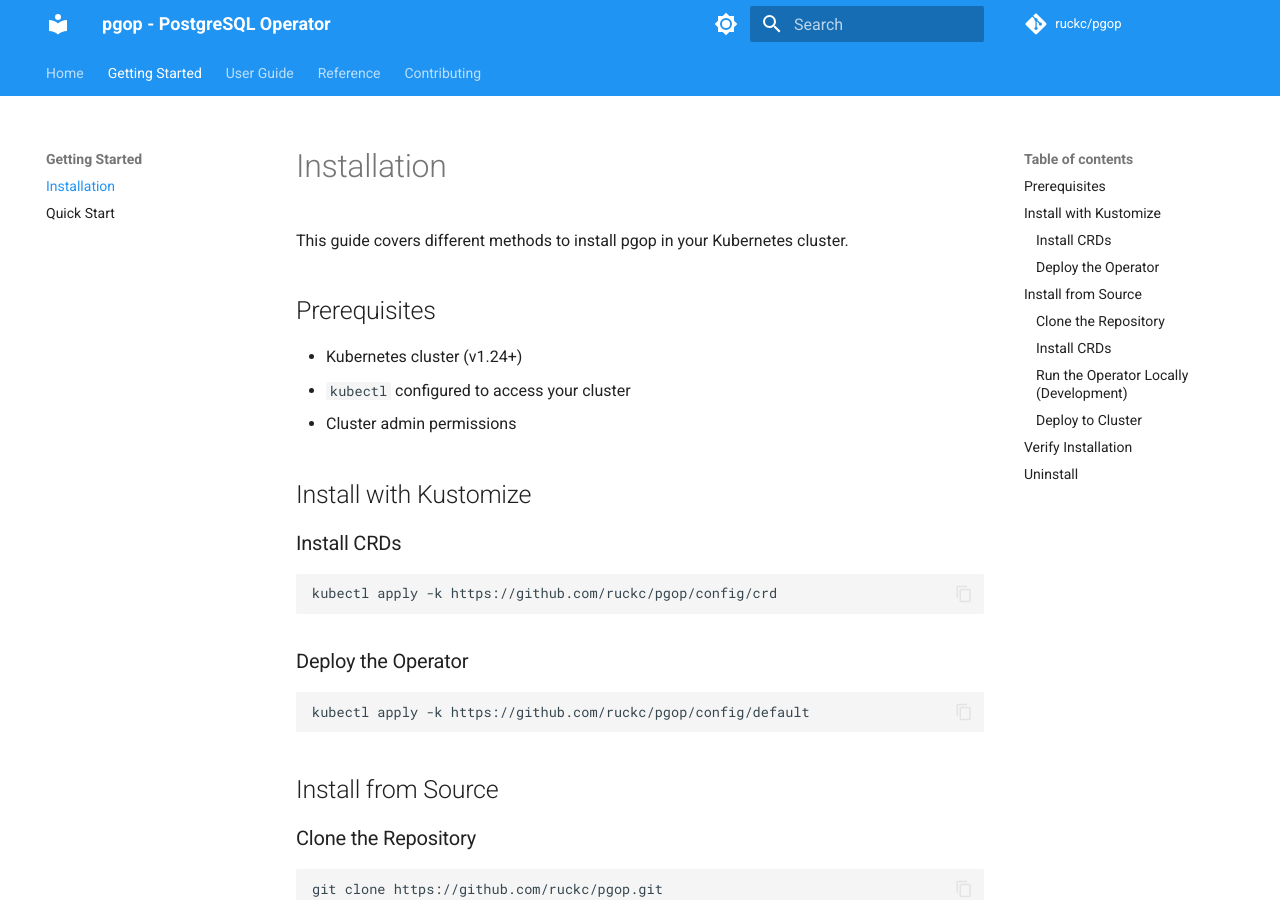
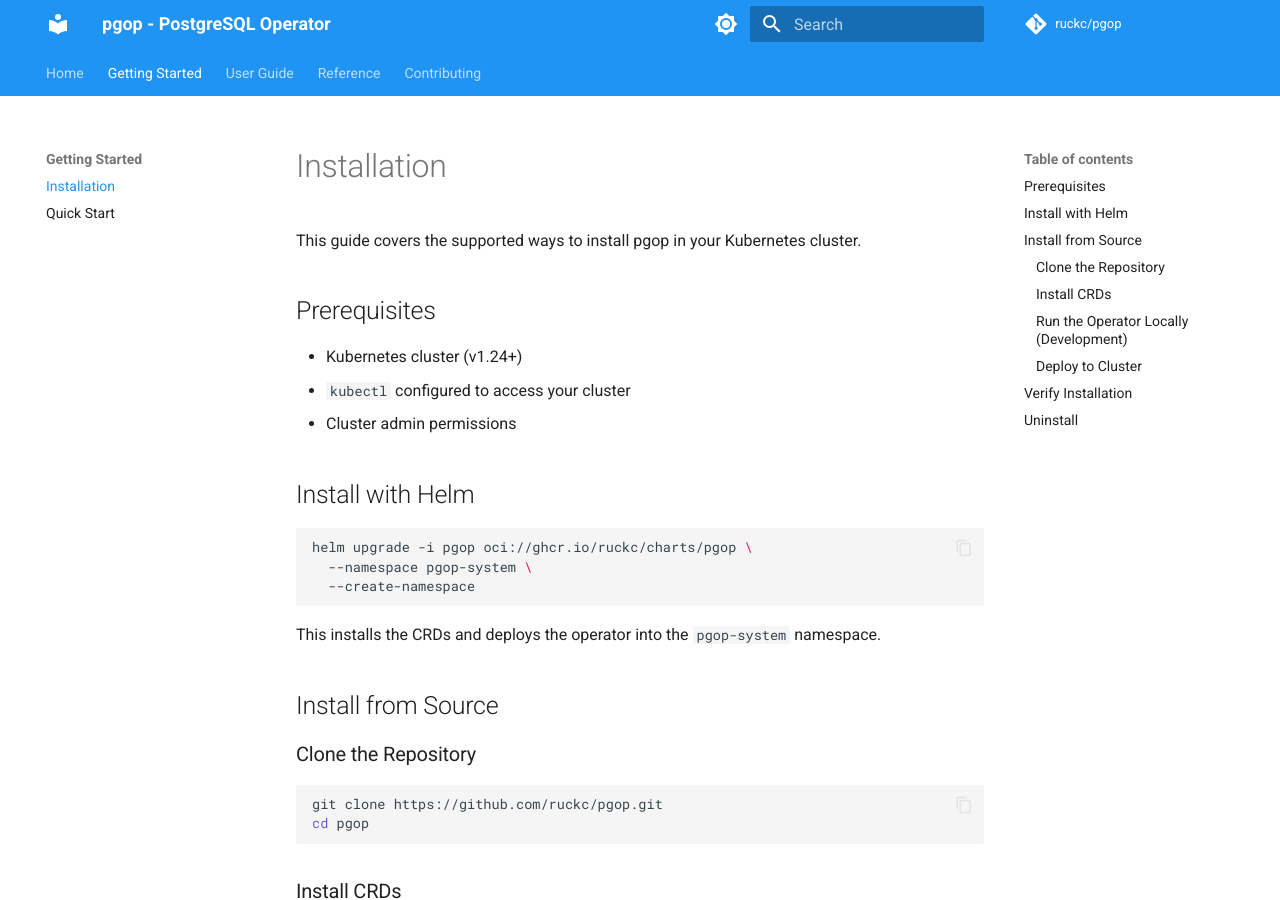
Before and after one commit to ruckc/pgop, an MkDocs documentation site: the page built from docs/getting-started/installation.md, in a window 1280 px wide and 900 px high. Built offline with MkDocs 1.6.1 and Material for MkDocs 9.7.7, drawn with Linux system fonts in a browser that asks for light colours; comment, search, counter and statistics services are not loaded; some of the changed text lies outside the part shown.

Commit message:
Switch user-facing install docs from Kustomize to Helm (#13)
* Initial plan

* docs: switch install docs to Helm chart

Co-authored-by: ruckc <1426401+ruckc@users.noreply.github.com>

* docs: make helm install commands idempotent

Co-authored-by: ruckc <1426401+ruckc@users.noreply.github.com>

---------

Co-authored-by: copilot-swe-agent[bot] <198982749+Copilot@users.noreply.github.com>
Co-authored-by: ruckc <1426401+ruckc@users.noreply.github.com>

````diff
--- a/docs/getting-started/installation.md
+++ b/docs/getting-started/installation.md
@@ -1,6 +1,6 @@
 # Installation
 
-This guide covers different methods to install pgop in your Kubernetes cluster.
+This guide covers the supported ways to install pgop in your Kubernetes cluster.
 
 ## Prerequisites
 
@@ -8,19 +8,15 @@ This guide covers different methods to install pgop in your Kubernetes cluster.
 - `kubectl` configured to access your cluster
 - Cluster admin permissions
 
-## Install with Kustomize
-
-### Install CRDs
+## Install with Helm
 
 ```bash
-kubectl apply -k https://github.com/ruckc/pgop/config/crd
+helm upgrade -i pgop oci://ghcr.io/ruckc/charts/pgop \
+  --namespace pgop-system \
+  --create-namespace
 ```
 
-### Deploy the Operator
-
-```bash
-kubectl apply -k https://github.com/ruckc/pgop/config/default
-```
+This installs the CRDs and deploys the operator into the `pgop-system` namespace.
 
 ## Install from Source
 
@@ -81,11 +77,19 @@ roles.pgop.ruck.io         2026-01-01T00:00:00Z
 ## Uninstall
 
 ```bash
-# Remove CRDs (this will delete all managed resources!)
-make uninstall
+helm uninstall pgop --namespace pgop-system
+```
 
-# Remove operator
-kubectl delete -k config/default
+If you also want to remove the CRDs after uninstalling the release, run:
+
+```bash
+kubectl delete crd \
+  backupruns.pgop.ruck.io \
+  backups.pgop.ruck.io \
+  clusters.pgop.ruck.io \
+  databases.pgop.ruck.io \
+  restores.pgop.ruck.io \
+  roles.pgop.ruck.io
 ```
 
 !!! warning
````
Also changed, not shown: README.md (+7 -3 lines), docs/getting-started/quickstart.md (+2 -0 lines), docs/index.md (+4 -5 lines).
